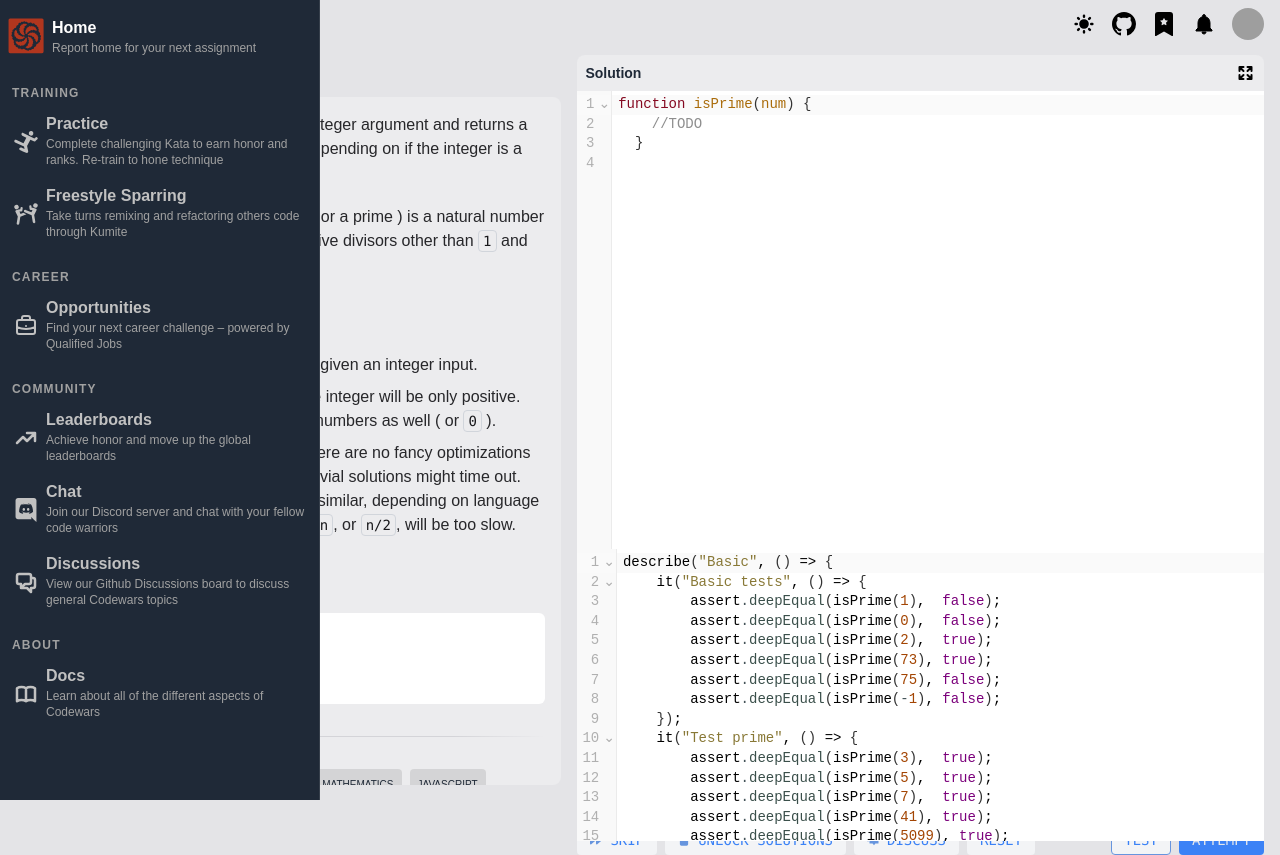
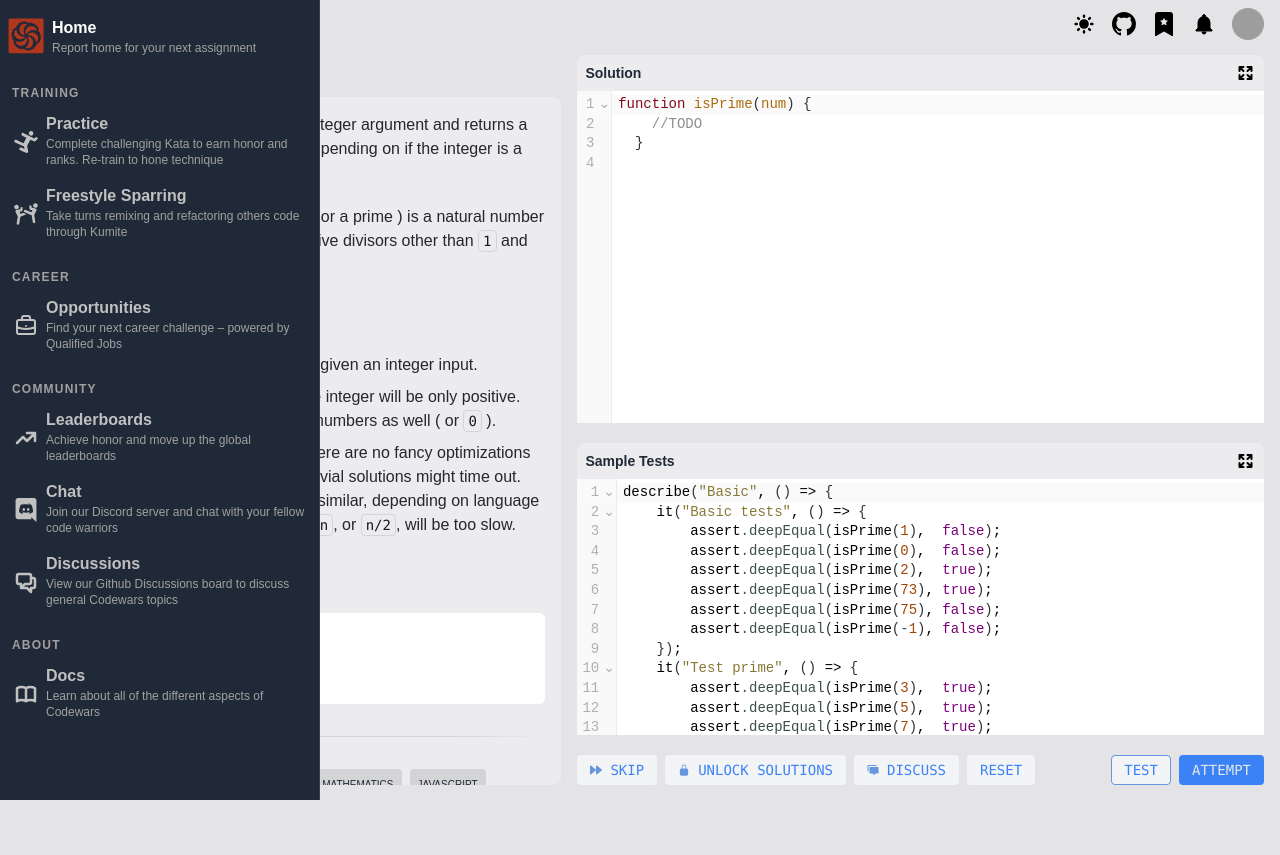
Before and after one commit to MiroiuGabriel/codewars, a React (Vite) app: page / in a window 1280 px wide. After the commit the page ends 800 px from the top, so only its background shows below. Built offline with nearby package versions, Linux system fonts and the light colour scheme; grey boxes are pictures that could not be loaded.

Commit message:
overflow clip to fix container with sticky header

```diff
--- a/src/components/CodeEditor.tsx
+++ b/src/components/CodeEditor.tsx
@@ -43,14 +43,14 @@ export const CodeEditor: React.FC<CodeEditorProps> = ({
 	}, [isFullscreen]);
 
 	return (
-		<div className={`flex flex-col ${wrapperStyle}`}>
+		<div className={`flex flex-col ${wrapperStyle} overflow-clip`}>
 			{isFullscreen && (
 				<ExpandIcon
 					className="w-5 h-5 dark:text-[#c0c0c0] cursor-pointer hover:text-[#6795de] dark:hover:text-[#6795de] transition-colors ease-in-out duration-200 fixed z-50 top-2 right-2"
 					onClick={() => setIsFullscreen(false)}
 				/>
 			)}
-			<div className="flex flex-row p-2 rounded-tr-lg rounded-tl-lg bg-[#ececee] dark:bg-[#222327] items-center justify-between">
+			<div className="flex flex-row p-2 rounded-tr-lg rounded-tl-lg bg-[#ececee] dark:bg-[#222327] items-center justify-between sticky z-30">
 				<p className="text-sm font-bold text-gray-800 dark:text-white capitalize">
 					{headerTitle}
 				</p>
@@ -60,7 +60,7 @@ export const CodeEditor: React.FC<CodeEditorProps> = ({
 				/>
 			</div>
 			<div
-				className={`flex flex-col h-full${
+				className={`flex flex-col h-full ${
 					isFullscreen
 						? ' is-fullscreen dark:bg-[#16171b] bg-[#e4e4e7]'
 						: ''
--- a/src/components/EditorPanel.tsx
+++ b/src/components/EditorPanel.tsx
@@ -49,11 +49,10 @@ export const EditorPanel = () => {
 	return (
 		<div className="flex flex-col w-full md:w-7/12">
 			<CodeEditor
-				minHeight="500px"
 				height="100%"
 				value={code}
 				className="text-sm h-full"
-				wrapperStyle="h-[60%] mb-5"
+				wrapperStyle="md:h-[60%] mb-5"
 				headerTitle="Solution"
 				onChange={(value, _) => {
 					updateCode(value);
@@ -63,8 +62,7 @@ export const EditorPanel = () => {
 				value={fixtures}
 				height="100%"
 				maxHeight="100%"
-				minHeight="150px"
-				wrapperStyle="h-[40%] mb-5"
+				wrapperStyle="md:h-[40%] mb-5"
 				className={`text-sm ${withError} h-full`}
 				headerTitle="Sample Tests"
 				onChange={(value, _) => {
--- a/src/components/Output.tsx
+++ b/src/components/Output.tsx
@@ -19,7 +19,7 @@ export const Output = () => {
 
 	return (
 		<div
-			className={`bg-white dark:bg-[#131414] ${status} rounded-lg border-2 min-h-[200px] h-full`}
+			className={`bg-white dark:bg-[#131414] ${status} rounded-lg border-2 min-h-[200px] h-full overflow-y-auto`}
 		>
 			{header && (
 				<div className="flex flex-row space-x-3 p-4 text-[#444] dark:text-[#eaeaea] border border-[#0000001a] dark:border-[#fff3] text-sm font-mono">
--- a/src/index.css
+++ b/src/index.css
@@ -46,6 +46,10 @@
 	}
 	.code-highlight {
 		@apply prose-code:border prose-code:border-gray-300 dark:prose-code:border-[#ffffff20] prose-code:rounded-[.25rem] prose-code:text-[.875em] prose-code:font-mono prose-code:px-1 prose-code:py-[2px] prose-code:whitespace-pre prose-code:before:content-none prose-code:after:content-none prose-code:font-normal;
+	}
+
+	.myClass {
+		contain: content;
 	}
 }
 
```
Also changed, not shown: cli-commands.txt (deleted).
